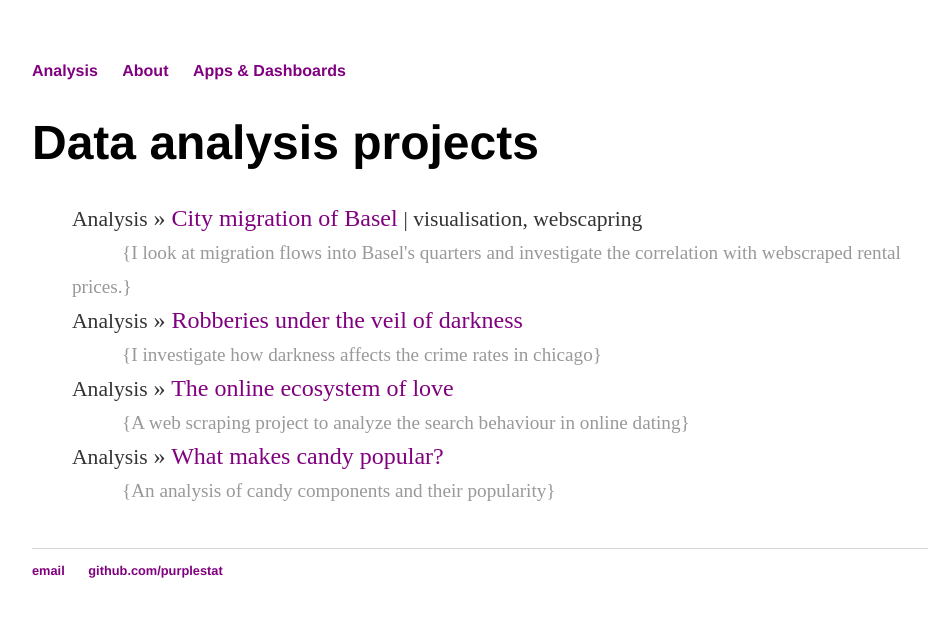
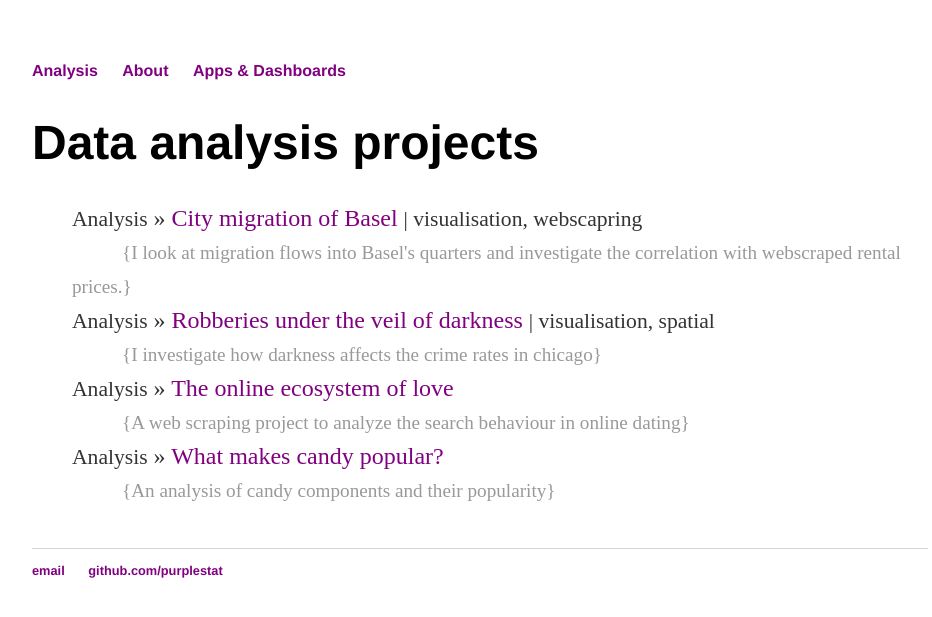
Before and after one commit to purplestat/purplestat.github.io, a Jekyll site: the page built from blog/index.html, in a window 1280 px wide. Shown: the top 617 px of the page, without its empty margins (160-1092 px from the left). Built offline with Jekyll 4.4.1, drawn with Linux system fonts in a browser that asks for light colours.

Commit message:
Update 2020-01-09-chicagocrime.md

```diff
--- a/_posts/2020-01-09-chicagocrime.md
+++ b/_posts/2020-01-09-chicagocrime.md
@@ -2,6 +2,7 @@
 layout: post
 title: "Robberies under the veil of darkness"
 summary: "{I investigate how darkness affects the crime rates in chicago}"
+keywords: "| visualisation, spatial"
 ---
 In many TV-shows and crime movies, robberies predominantly take place during the late evening hours and happen often in shady and abandoned backalleys. I was wondering whether this hollywood depiction actually reassemlbes
 the truth or should rather be seen as a dramaturgic element since darkness is usually associated with the evil.
```
